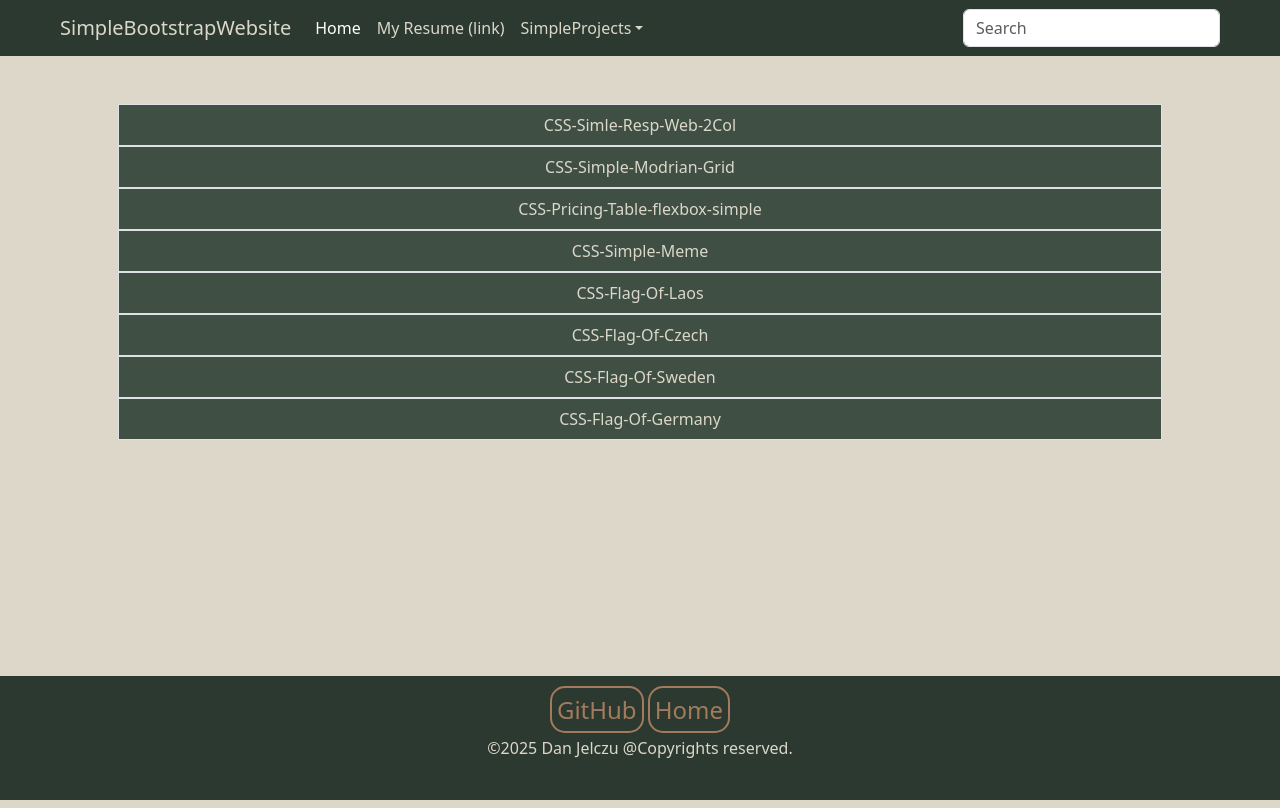
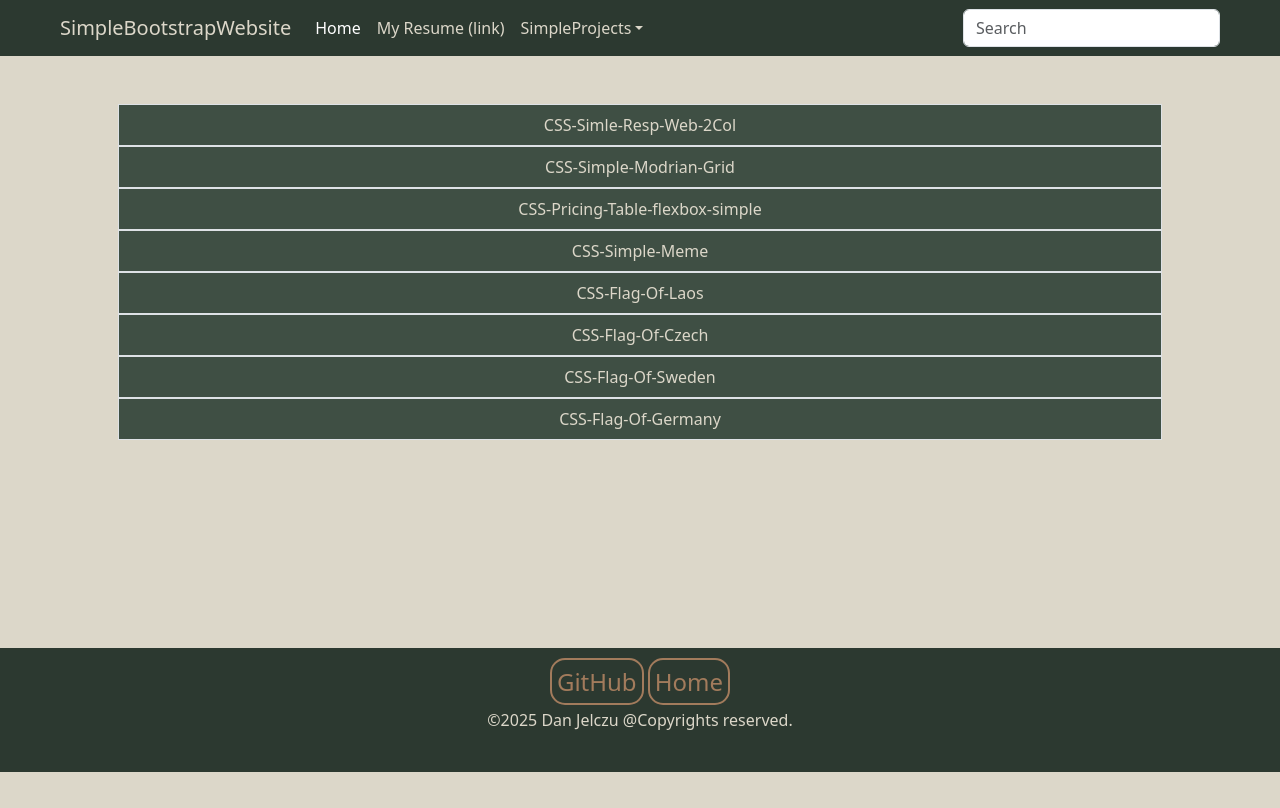
Before and after one commit to Turambar1989/bootstrap-css-html-simple-website, a plain HTML site: page public/css-list-index.html in a window 1280 px wide. Drawn offline with nearby package versions, Linux system fonts and the light colour scheme.

Commit message:
Update list-style.css

```diff
--- a/public/list-style.css
+++ b/public/list-style.css
@@ -1,7 +1,18 @@
+html {
+  position: relative;
+  min-height: 100%;
+  padding-bottom:160px;
+}
 body {
   background-color: #dcd7c9;
+  margin-bottom: 160px;
 }
-
+footer {
+  position: absolute;
+  bottom: 0;
+  width: 100%;
+  height: 160px;
+}
 .navbar {
   background-color: #2c3930;
 }
```
